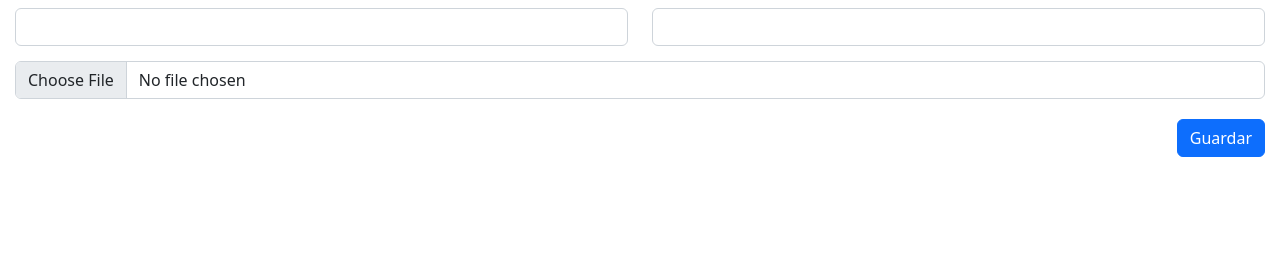
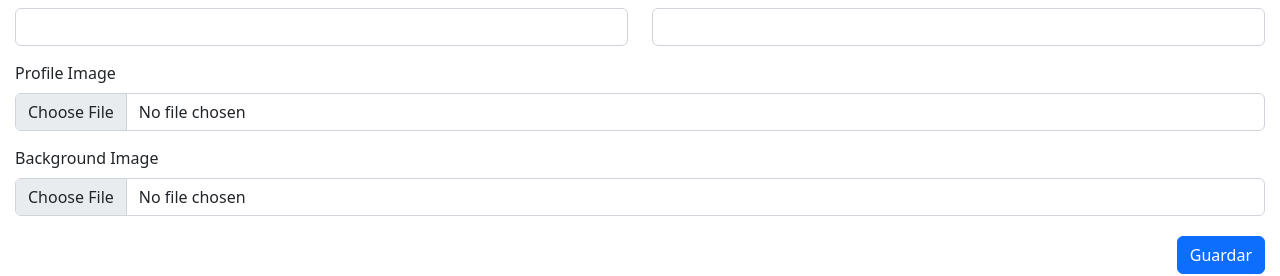
Before and after one commit to bayroio/ITESMFORM, a React (Create React App) app: page / in a window 1280 px wide. Shown: the part 409-685 px from the top of the page. Built offline with nearby package versions, Linux system fonts and the light colour scheme.

Commit message:
Add background and profile image

```diff
--- a/src/App.js
+++ b/src/App.js
@@ -7,12 +7,16 @@ function App() {
   const nameRef = useState();
   const firstsurnameRef = useState();
   const secondsurnameRef = useState();
-  const[varfiles, setFiles]=useState();
+  const[profileimage, setPIFile]=useState();
+  const[backgroundimage, setBIFile]=useState();
 
-  const UploadFile=e=>{
-    setFiles(e);
+  const UploadProfileImage=e=>{
+    setPIFile(e);
   }
 
+  const UploadBackgroudImage=e=>{
+    setBIFile(e);
+  }
 
   const submitform = async() => {
 
@@ -22,7 +26,9 @@ function App() {
     f.append("nombre", nameRef.current.value);
     f.append("primerapellido", firstsurnameRef.current.value);
     f.append("segundoapellido", secondsurnameRef.current.value);
-    f.append("file", varfiles[0]);
+    f.append("profileimage", profileimage[0]);
+    f.append("backgroundimage", backgroundimage[0]);
+
 
     await axios.post("http://localhost:3001/api/v1/step", f, {headers: {'Content-Type': 'multipart/form-data'}})
     .then(response=>{
@@ -57,7 +63,13 @@ function App() {
         </div>
 
         <div className="col-xl-12 col-lg-12 col-md-12 col-xs-12" style={{"padding-top": "15px"}}>
-            <input type="file" name="file" className="form-control col" onChange={(e)=>UploadFile(e.target.files)}/>
+            <label className="form-label col d-flex flex-row">Profile Image</label>
+            <input type="file" name="profileimage" className="form-control col" onChange={(e)=>UploadProfileImage(e.target.files)}/>
+        </div>
+
+        <div className="col-xl-12 col-lg-12 col-md-12 col-xs-12" style={{"padding-top": "15px"}}>
+            <label className="form-label col d-flex flex-row">Background Image</label>
+            <input type="file" name="backgroundimage" className="form-control col" onChange={(e)=>UploadBackgroudImage(e.target.files)}/>
         </div>
     </div>
 
```
